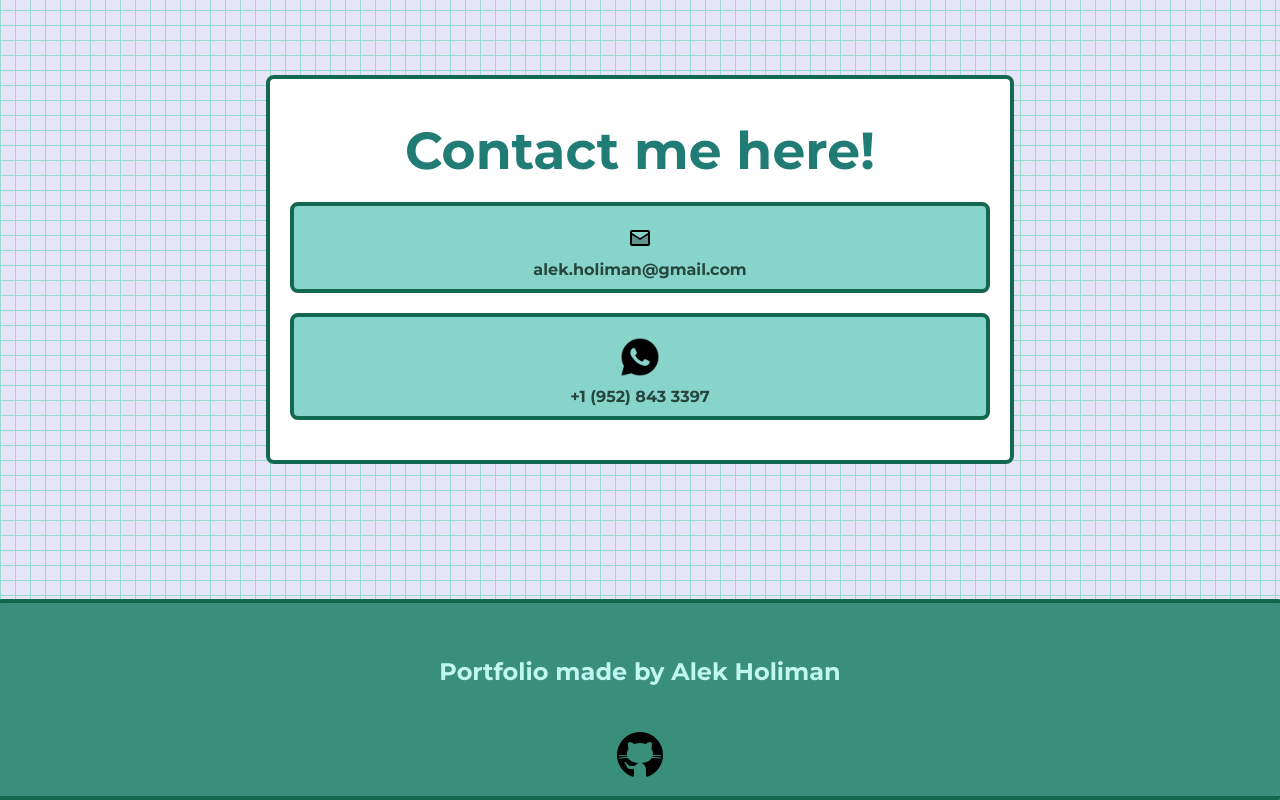
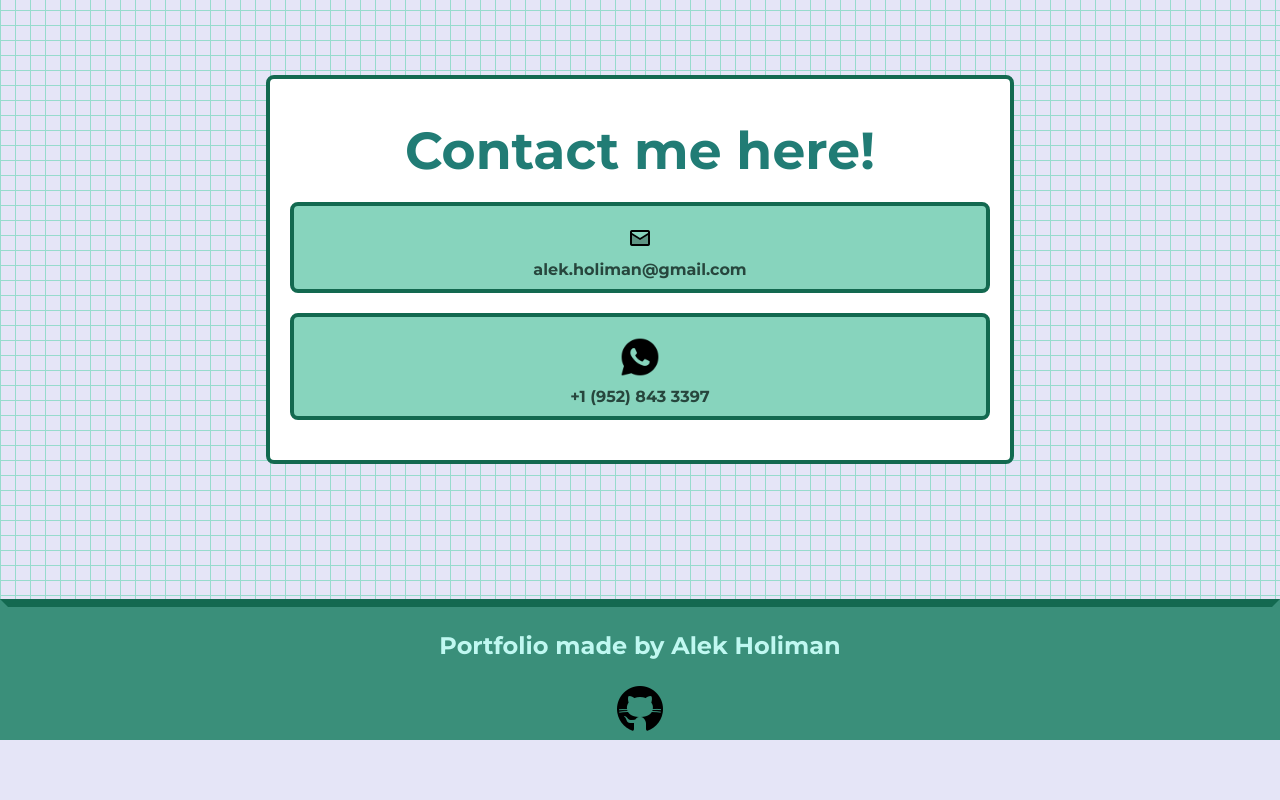
Before and after one commit to Gitphin/portfolio-site, a React (Vite) app: page / in a window 1280 px wide. Shown: the part 2495-3295 px from the top of the page. After the commit the page ends 3235 px from the top, so only its background shows below. Built offline with nearby package versions, Linux system fonts and the light colour scheme.

Commit message:
Mobile sizing changes

```diff
--- a/src/App.css
+++ b/src/App.css
@@ -47,7 +47,7 @@ background-size: 12px 12px;
 .subsub {
   font-family: "Montserrat", sans-serif;
   margin: 10px 0 0px 0;
-  color: #3a9b83;
+  color: #2e8d75;
   font-size: 24px;
   font-weight: bold;
 
@@ -164,20 +164,23 @@ body.dark-mode contact:hover {
 }
 
 body.dark-mode contact connect {
-  background-color: rgb(82, 153, 129);
+  background-color: rgb(59, 138, 111);
   border: 4px solid #9ce9d0;
   color: rgb(255, 255, 255);
 }
 
 body.dark-mode contact connect:hover {
-  background-color: rgb(85, 211, 169);
+  background-color: rgb(82, 189, 153);
   border: 4px solid #b9e7d9;
   color: rgb(255, 255, 255);
 }
 
 /* Footer */
 body.dark-mode footer {
-  background-color: rgb(82, 153, 129);
-  border: 3px solid #96c0b3;
+  background-color: rgb(59, 138, 111);
+  border: 8px solid #65ceab;
+  border-bottom: transparent;
+  border-left: 8px solid rgb(82, 170, 141);
+  border-right: 8px solid rgb(82, 170, 141);
   color:rgb(224, 235, 232);
 }
--- a/src/components/about/about.module.css
+++ b/src/components/about/about.module.css
@@ -11,6 +11,7 @@ about {
     border: 4px solid #136950;
     padding: 20px;
     max-width: 700px;
+    width: 100%;
     transition: border-color 0.3s, background-color 0.3s;
     background-color: #ffffff;
     border-radius: 8px;
@@ -24,3 +25,18 @@ about:hover {
 p {
     padding: 50px;
 }
+
+@media (max-width: 600px) {
+    .container {
+      padding: 15px;
+    }
+
+    about {
+      padding: 15px;
+      max-width: 100%;
+    }
+
+    p {
+      padding: 20px;
+    }
+  }
--- a/src/components/contact/contact.module.css
+++ b/src/components/contact/contact.module.css
@@ -29,7 +29,7 @@ connect {
     flex-direction: column;
     border: 4px solid #136950;
     border-radius: 8px;
-    background-color: #87d4cb;
+    background-color: #87d4bd;
     padding: 10px;
     margin-bottom: 20px;
     transition: border-color 0.3s, background-color 0.3s, width 0.3s;
@@ -48,7 +48,7 @@ connect:hover {
     display: flex;
     flex-direction: column;
     border: 4px solid #1d5c4a;
-    background-color: #63cfb1;
+    background-color: #5bb89d;
     padding: 10px;
     margin-bottom: 20px;
 }
--- a/src/components/footer/footer.module.css
+++ b/src/components/footer/footer.module.css
@@ -2,27 +2,27 @@
     display: flex;
     flex-direction: column;
     align-items: center;
-    justify-content: flex-end;
+    justify-content: center;
     flex: 1;
     width: 100%;
     transform: translateY(70px);
   }
 
   footer {
-    margin: 0;
-    border: 4px solid #136950;
-    padding: 10px;
+    border: 8px solid #136950;
+    border-bottom: transparent;
+    border-left: 8px solid #3a8f7a;
+    border-right: 8px solid #3a8f7a;
     width: 100%;
     transition: border-color 0.3s, background-color 0.3s;
     background-color: #3a8f7a;
-    border-radius: 8px;
     color: #c0f8f1;
     font-family: "Montserrat", sans-serif;
     font-size: 24px;
   }
 
   footer p {
-    padding: 20px;
+    padding: 0px;
   }
 
   .main_sub {
```
